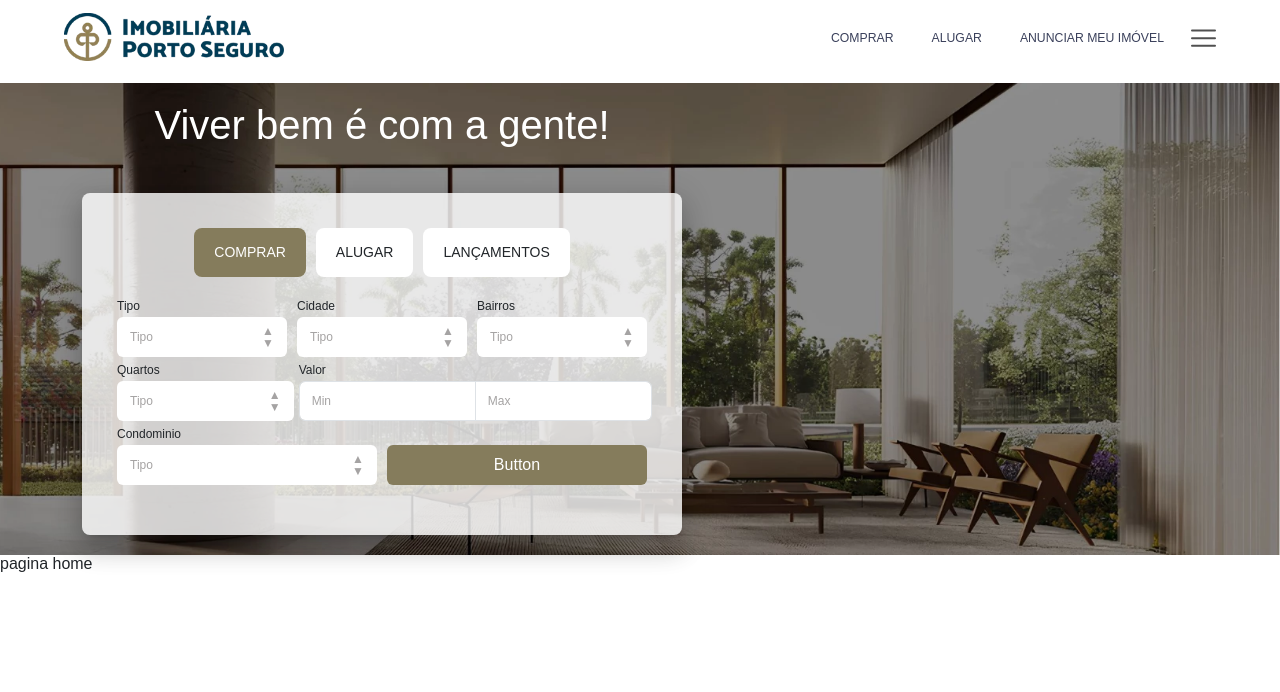
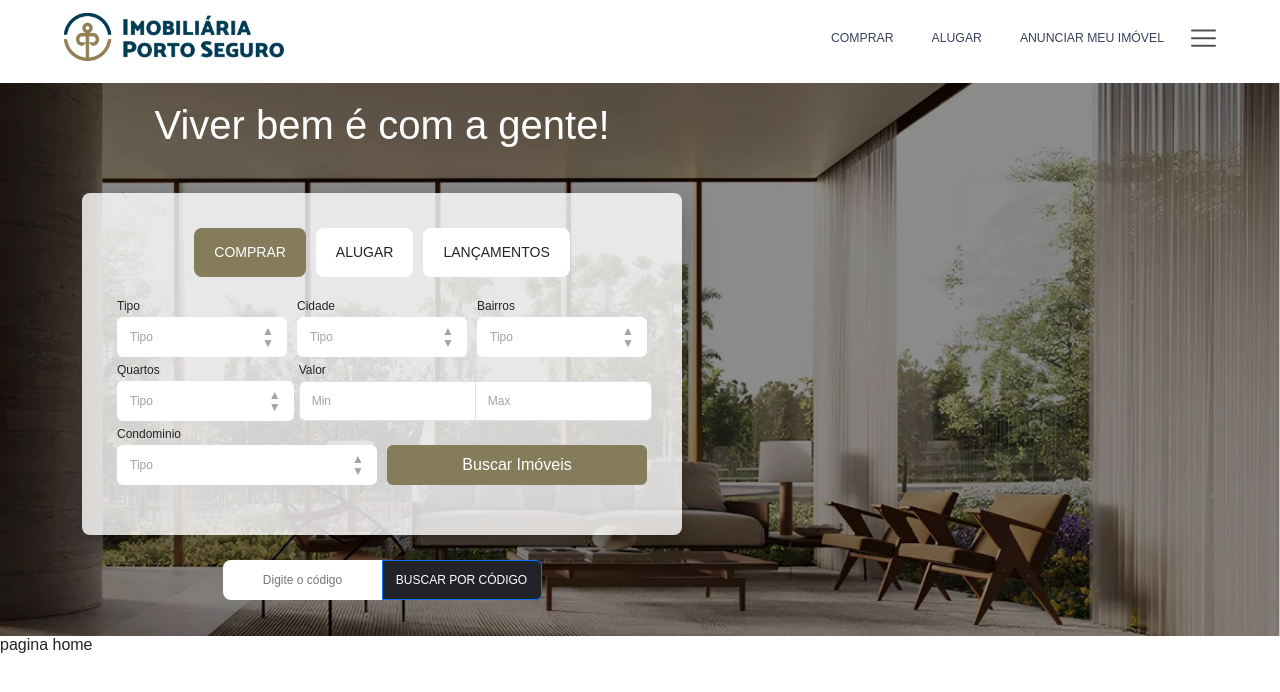
Before and after one commit to thiagoabreu72/imobiliarias, an Angular app in the folder site-imobiliaria/: page / in a window 1280 px wide. Shown: the top 692 px of the page. Built offline with nearby package versions, Linux system fonts and the light colour scheme.

Commit message:
finaliza bunner home

```diff
--- a/site-imobiliaria/src/app/banner-home/banner-home.css
+++ b/site-imobiliaria/src/app/banner-home/banner-home.css
@@ -188,3 +188,27 @@
    background-color: #6e6650;
   box-shadow: 0 8px 16px -4px rgba(0,0,0,0.25);
 }
+
+.busca-codigo {
+  padding-top: 25px;
+}
+
+.busca-codigo-input, .busca-codigo-button {
+  width: 160px;
+  height: 40px;
+  box-sizing: border-box;
+   font-size: 12px;
+}
+
+.busca-codigo-input {
+  border-radius: 8px 0 0 8px;
+  border: none;
+}
+
+.busca-codigo-button {
+  background-color: #222328;
+}
+
+.busca-codigo-button:hover {
+  background-color: #000000;
+}
--- a/site-imobiliaria/src/app/banner-home/banner-home.html
+++ b/site-imobiliaria/src/app/banner-home/banner-home.html
@@ -46,7 +46,6 @@
                 <div class="dropdowns-item">
                   <app-multi-select-dropdown  [label]="'Quartos'" [options]="quartosOptions"></app-multi-select-dropdown>
                 </div>
-
                 <div class="input-item">
                   <label for="">Valor</label>
                   <div class="input-group">
@@ -61,23 +60,17 @@
                   <app-multi-select-dropdown  [label]="'Condominio'" [options]="condominioOptions"></app-multi-select-dropdown>
                 </div>
                 <div class="dropdowns-item bt-buscar">
-                  <button class="btn btn-primary " type="submit">Button</button>
+                  <button class="btn btn-primary " type="submit">Buscar Imóveis</button>
                 </div>
               </div>
 
+            </div>
+          </div>
 
-
-
-
-
-
-
-
-
-
-
-
-
+          <div class="busca-codigo">
+            <div class="input-group mb-3 justify-content-center" >
+              <input class="text-center busca-codigo-input" type="text" placeholder="Digite o código">
+              <button class="btn btn-primary busca-codigo-button" type="submit">BUSCAR POR CÓDIGO</button>
             </div>
           </div>
         </div>
```
